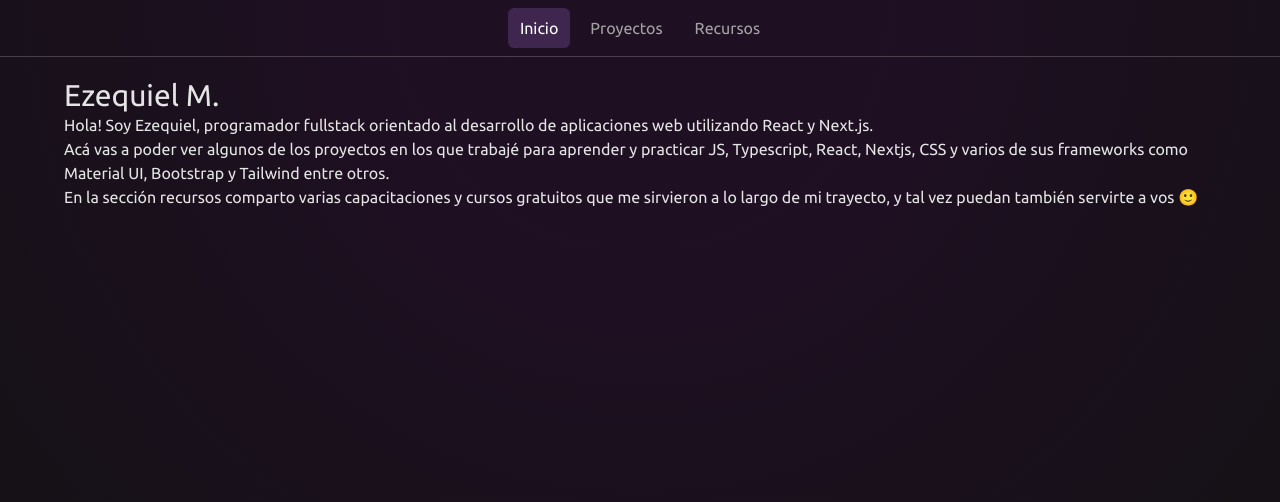
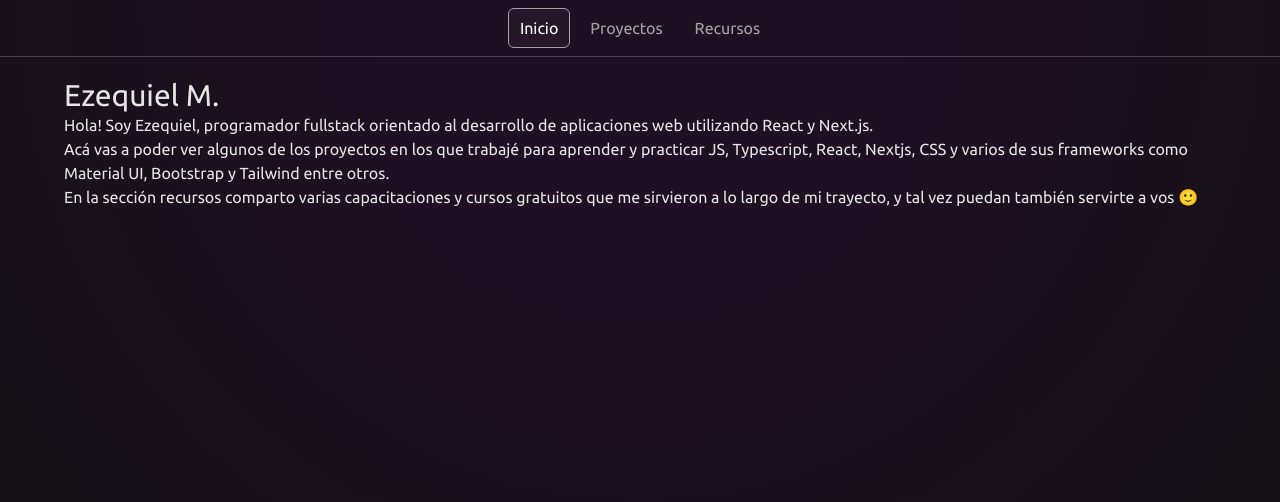
Before and after one commit to echudev/portfolio, a Next.js app: page / in a window 1280 px wide. Shown: the top 502 px of the page. Built offline with nearby package versions, Linux system fonts and the light colour scheme.

Commit message:
change navbar menu style

```diff
--- a/components/Navigation.tsx
+++ b/components/Navigation.tsx
@@ -30,13 +30,7 @@ const Navigation = () => {
           className="flex justify-center h-10 text-neutral-400 select-none"
         >
           {navLinks.map((link, i) => {
-            let isActive: boolean;
-
-            if (link.href === "/inicio") {
-              isActive = pathname.startsWith(link.href);
-            } else {
-              isActive = pathname === link.href;
-            }
+            let isActive = pathname === link.href;
 
             return (
               <Link
@@ -51,7 +45,7 @@ const Navigation = () => {
 
                 {isActive ? (
                   <motion.div
-                    className="absolute inset-0 bg-purple-400 bg-opacity-20 rounded-md z-[-1]"
+                    className="absolute inset-0 rounded-md border border-neutral-400 bg-neutral-400 bg-opacity-5 z-[-1]"
                     layoutId="sidebar"
                     transition={{
                       type: "spring",
```
